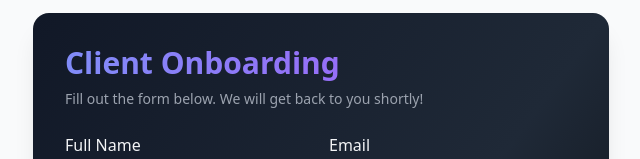
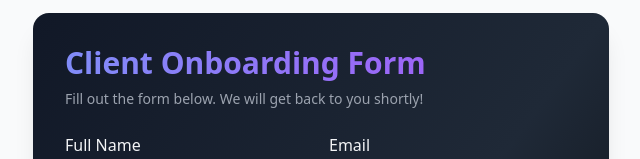
Before and after one commit to randima-dilshani/Clients-Onboarding-Form, a Next.js app in the folder client-onboarding-form/: page / in a window 1280 px wide. Shown: the top 159 px of the page, without its empty margins (319-959 px from the left). Built offline with nearby package versions, Linux system fonts and the light colour scheme.

Commit message:
Fix some issues in form page

```diff
--- a/client-onboarding-form/src/components/OnboardingForm.tsx
+++ b/client-onboarding-form/src/components/OnboardingForm.tsx
@@ -9,6 +9,7 @@ import { useRouter } from "next/navigation";
 
 export default function Form() {
   const [serverError, setServerError] = useState<string | null>(null);
+
   const {
     register,
     handleSubmit,
@@ -39,8 +40,12 @@ export default function Form() {
       }).toString();
 
       router.push(`/success?${query}`);
-    } catch (err: any) {
-      setServerError(err.message);
+    } catch (err: unknown) {
+      if (err instanceof Error) {
+        setServerError(err.message);
+      } else {
+        setServerError("An unexpected error occurred. Please try again.");
+      }
     }
   };
 
@@ -52,7 +57,7 @@ export default function Form() {
       className="mx-auto max-w-xl p-8 rounded-2xl shadow-xl bg-gradient-to-br from-gray-900 via-gray-800 to-black text-gray-100"
     >
       <h1 className="text-3xl font-bold mb-2 bg-gradient-to-r from-indigo-400 to-purple-500 bg-clip-text text-transparent">
-        Client Onboarding
+        Client Onboarding Form
       </h1>
       <p className="text-sm text-gray-400 mb-6">
         Fill out the form below. We will get back to you shortly!
```
